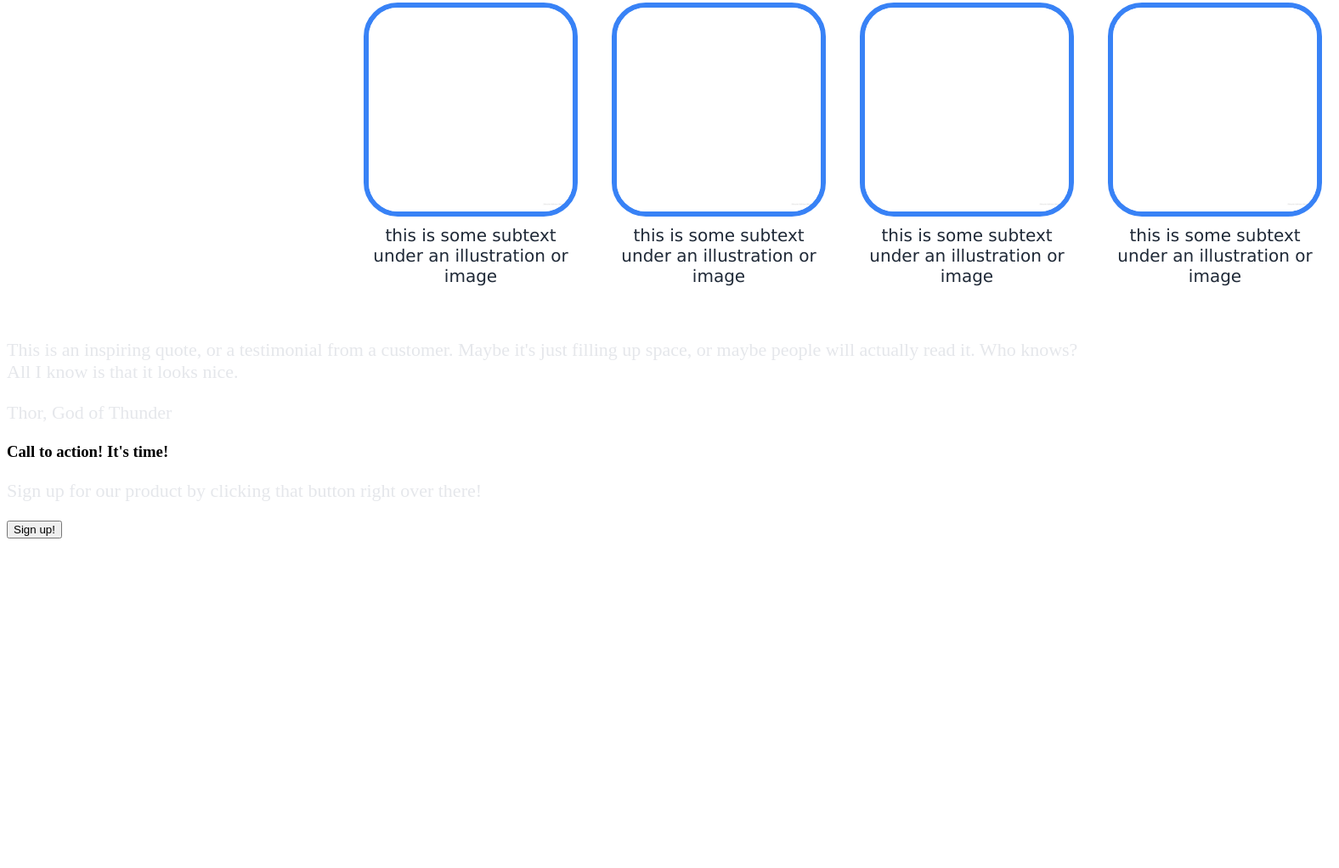
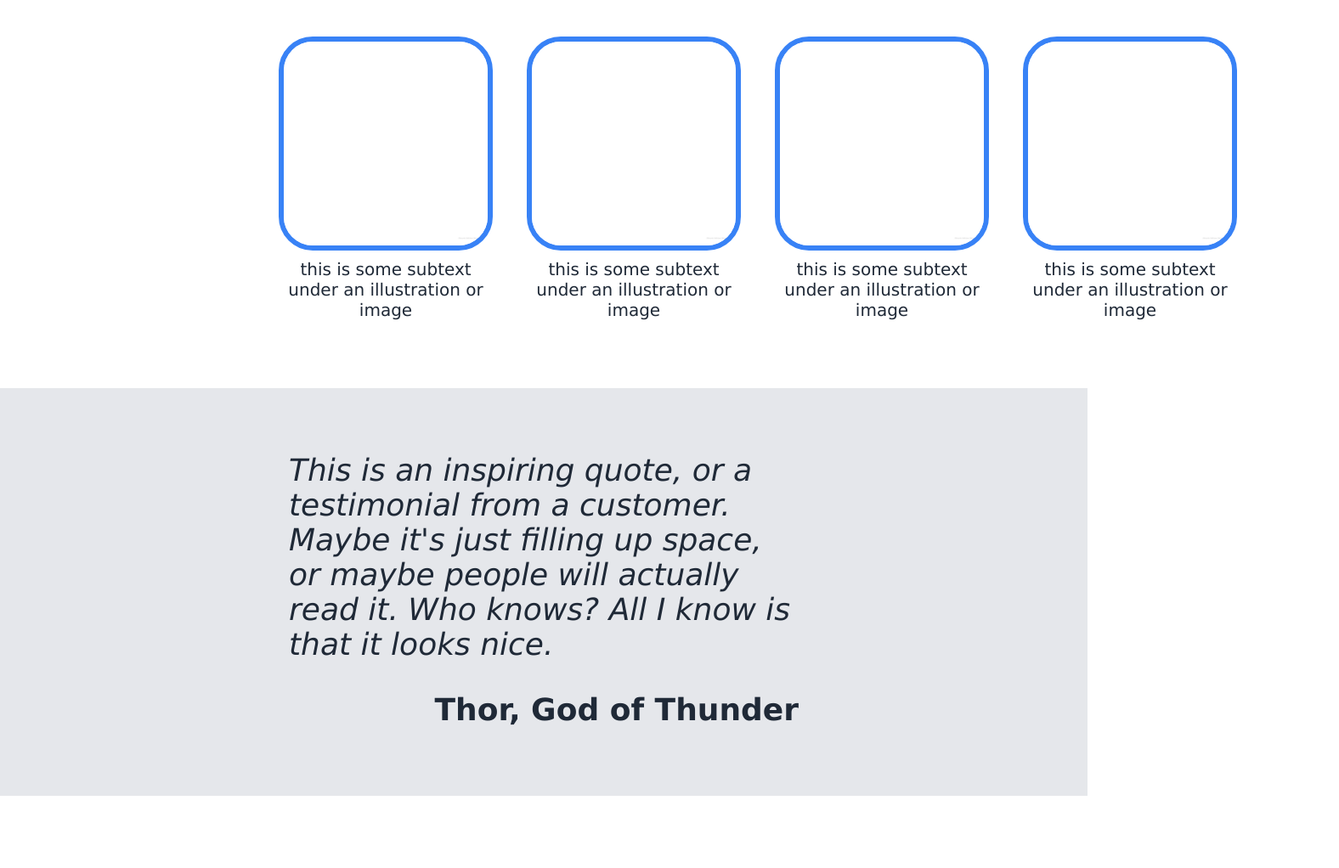
Before and after one commit to jonahfreeman/Landing-Page, a plain HTML site: page index.html in a window 1280 px wide. Shown: the part 834-1856 px from the top of the page at 85% size, 1576 px wide, since content can reach past the window. Before the commit the page ends 1476 px from the top, so only its background shows below. Drawn offline with Linux system fonts and the light colour scheme; files whose address does not match are found by name.

Commit message:
Added the styles for the newly added call to action section

```diff
--- a/styles.css
+++ b/styles.css
@@ -119,7 +119,7 @@ h2 {
 
 #maininfo {
     display: flex;
-    padding: 20px 400px;
+    padding: 60px 300px;
     justify-content: space-between;
     font-family: Verdana, Geneva, Tahoma, sans-serif;
 
@@ -144,3 +144,80 @@ h2 {
     margin: auto;
     margin-bottom: 10px;
 }
+
+/* This is the quote section of the landing page */
+
+#quote-container {
+    background-color: #e5e7eb;
+    height: 400px;
+    margin: 0px -8px;
+    padding: 40px 340px;
+    font-size: 36px;
+    font-family: Verdana, Geneva, Tahoma, sans-serif;
+}
+
+#quote-container #quote {
+    color:#1f2937;
+    font-size: 36px;
+    font-style: italic;
+    font-weight: light;
+}
+
+#quote-container #thor {
+    color: #1f2937;
+    font-size: 36px;
+    text-align: right;
+    font-weight: bolder;
+}
+
+
+#signup2 {
+    display: flex;
+    flex-direction: row;
+    margin:  100px 200px;
+    padding: 40px;
+    background-color: #3882f6;
+    border-radius: 10px;
+    align-content: center;
+}
+
+#signup2 #left {
+    display: flex;
+    flex: 1;
+    flex-direction: column;
+    margin: auto;
+    margin-left: 100px;
+}
+
+#signup2 h3 {
+    margin: 0px 0px -20px 0px;
+    font-family: Verdana, Geneva, Tahoma, sans-serif;
+    font-size: 30px;
+    color:#f9faf8;
+}
+
+#signup2 p {
+    font-family: Verdana, Geneva, Tahoma, sans-serif;
+    font-size: 20px;
+    color:#f9faf8;
+}
+
+#signup2 #right {
+    display: flex;
+    flex: 1;
+    flex-direction: column;
+    margin: auto;
+    margin-right: -80px;
+}
+
+#signup2 button {
+    height: 40px;
+    width: 160px;
+    margin: auto;
+    border: white solid 2px;
+    border-radius: 8px;
+    background-color: #3882f6;
+    font-family: Verdana, Geneva, Tahoma, sans-serif;
+    font-size: 18px;
+    color:#f9faf8;
+}
```
